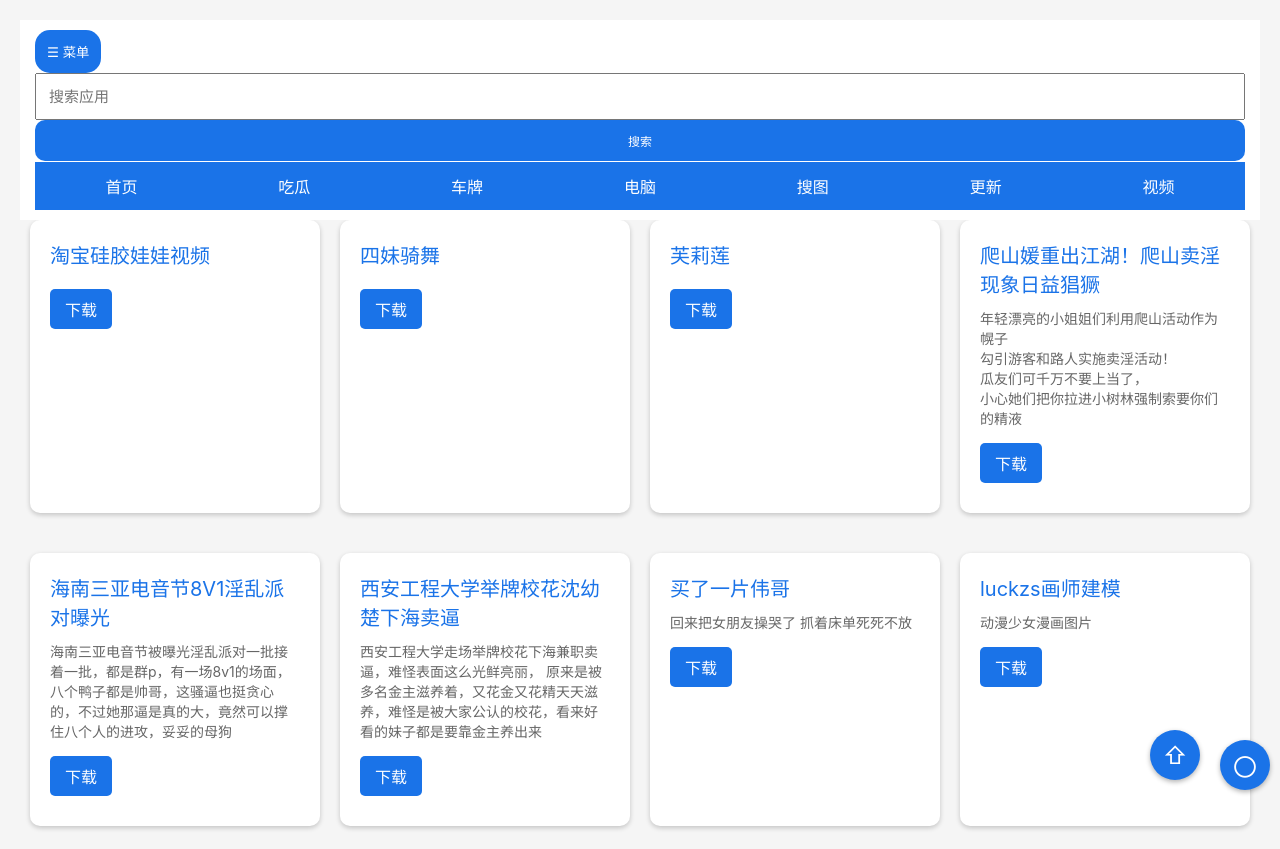
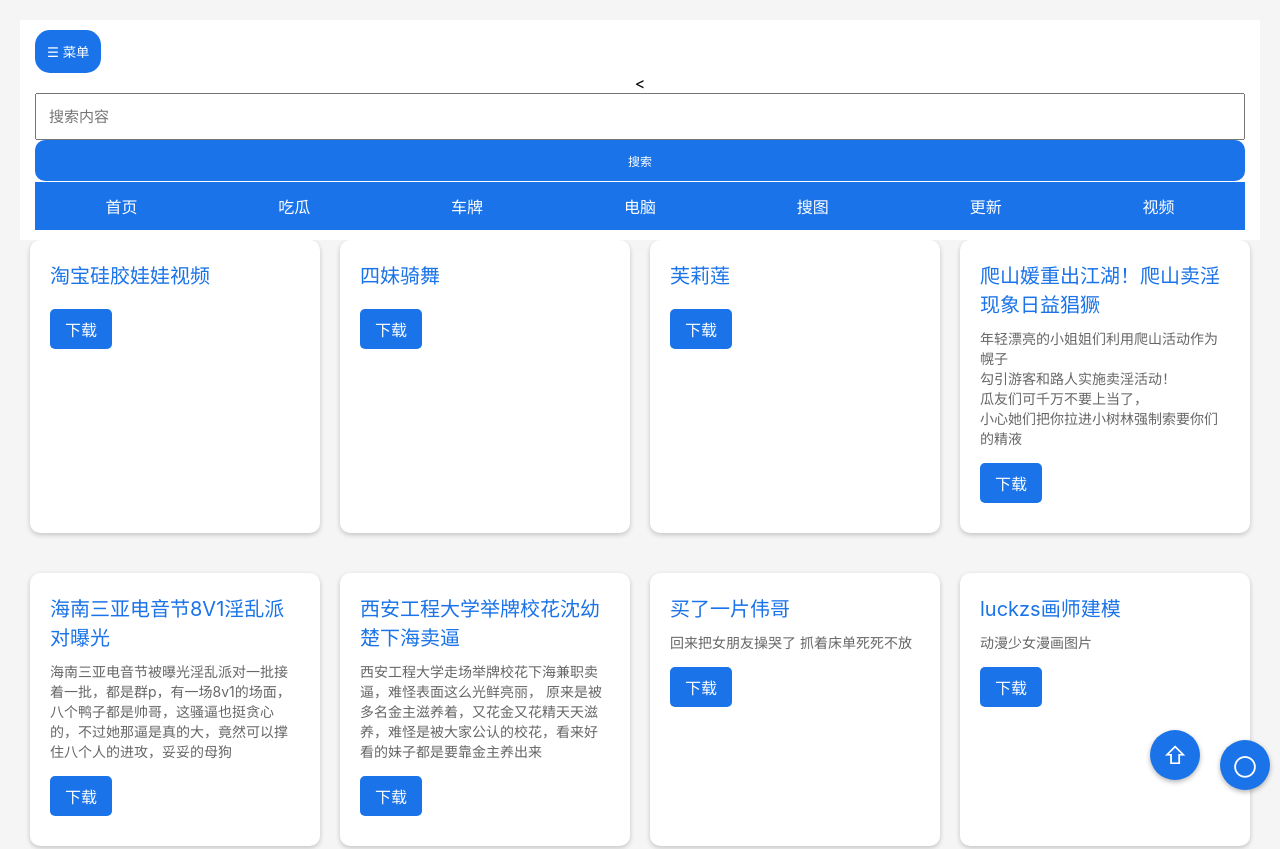
Before and after one commit to huixiao666/A1, a plain HTML site: page index.html in a window 1280 px wide. Shown: the top 849 px of the page. Drawn offline with Linux system fonts and the light colour scheme.

Commit message:
Update index.html

```diff
--- a/index.html
+++ b/index.html
@@ -389,9 +389,9 @@
     <div class="header">
         <button class="toggle-sidebar" onclick="toggleSidebar()">☰ 菜单</button>
         <div class="search-bar">
-    <div class="search-bar">
-    <input type="text" id="searchInput" placeholder="搜索应用">
-    <button onclick="performSearch()">搜索</button>
+    <<div class="search-bar">
+        <input type="text" id="searchInput" placeholder="搜索内容">
+        <button onclick="performSearch()">搜索</button>
     </div>
    </div>
 
```
